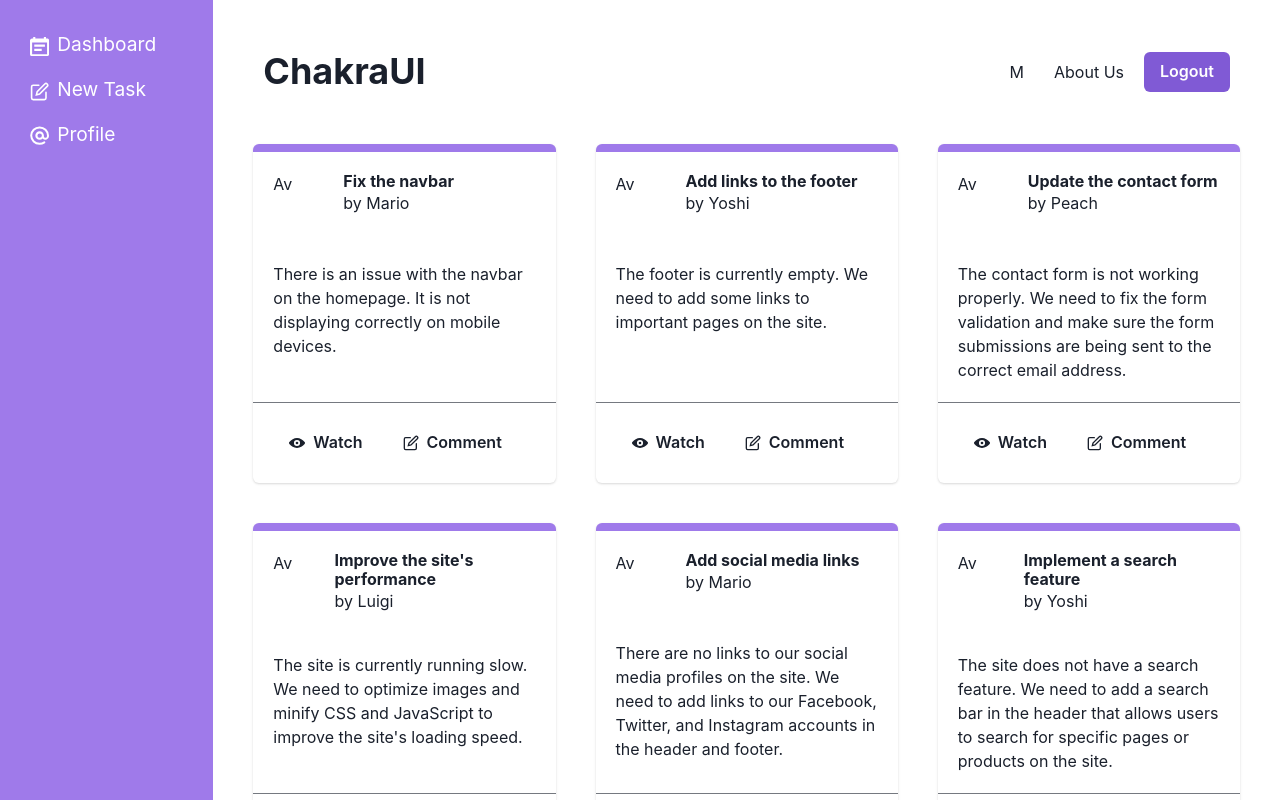
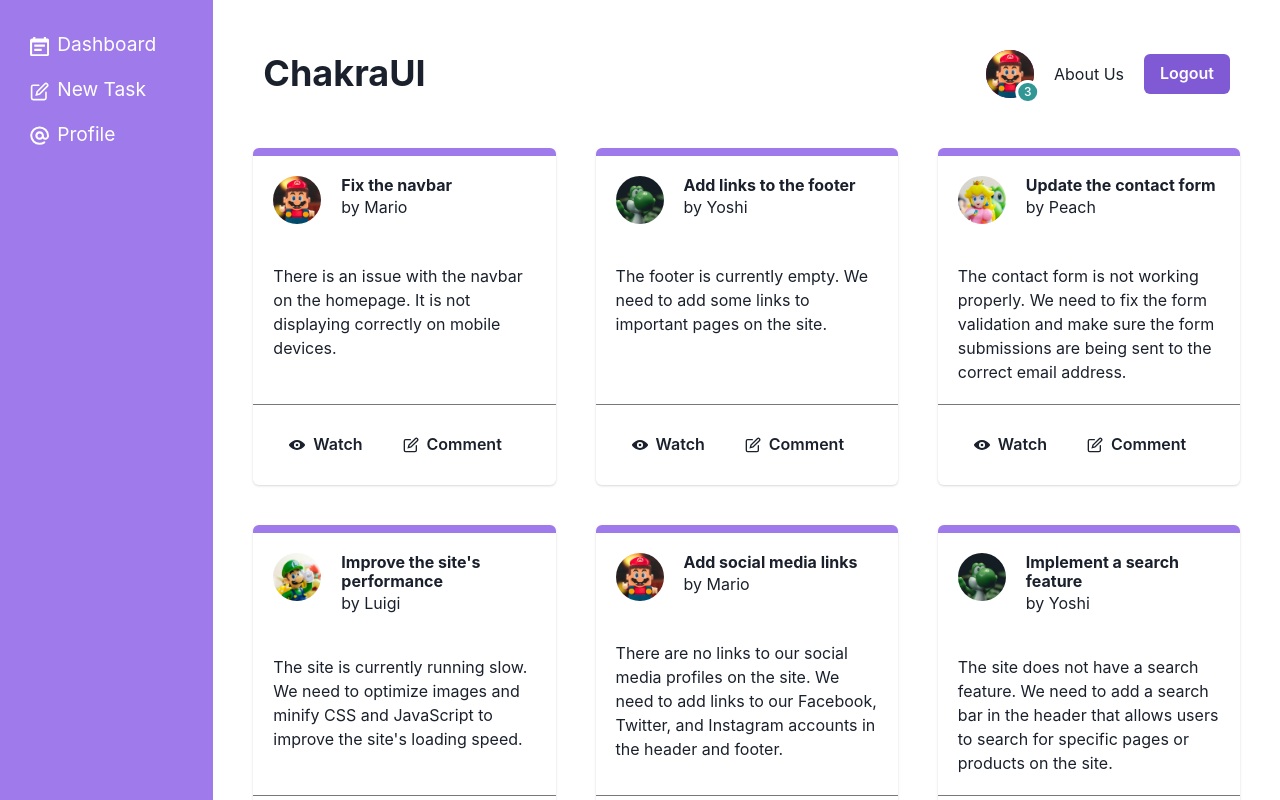
Before and after one commit to Sarinaryal/Complete_ChakraUI, a React (Vite) app: page / in a window 1280 px wide. Shown: the top 800 px of the page. Built offline with nearby package versions, Linux system fonts and the light colour scheme; data requests are answered from the project's data file.

Commit message:
Implemented Avatars with AvatarBadges

```diff
--- a/data/db.json
+++ b/data/db.json
@@ -19,7 +19,7 @@
        "title":"Update the contact form",
        "description":"The contact form is not working properly. We need to fix the form validation and make sure the form submissions are being sent to the correct email address.",
        "author":"Peach",
-       "img": "/img/peac.png"
+       "img": "/img/peach.png"
     },
     {
        "id":4,
--- a/src/Components/Navbar.jsx
+++ b/src/Components/Navbar.jsx
@@ -1,5 +1,5 @@
 import { UnlockIcon } from '@chakra-ui/icons';
-import { Box, Button, Flex, Heading, HStack, Spacer, Text, useToast } from '@chakra-ui/react';
+import { Avatar, AvatarBadge, Box, Button, Flex, Heading, HStack, Spacer, Text, useToast } from '@chakra-ui/react';
 import React from 'react'
 
 export default function Navbar() {
@@ -23,9 +23,13 @@
       <Spacer/>
       {/* Hstack works as gap between items */}
       <HStack spacing='20px'>
-      <Box bg='grey.200' p='10px'>M</Box>
-      <Text>About Us</Text>
-      <Button colorScheme='purple' onClick={showToast}>Logout</Button>
+        <Avatar name='Sario' bg='purple' src="/img/mario.png">
+          <AvatarBadge width='1.3em' bg='teal.500'>
+            <Text fontSize="xs" color='white'>3</Text>
+          </AvatarBadge>
+        </Avatar>
+        <Text>About Us</Text>
+        <Button colorScheme='purple' onClick={showToast}>Logout</Button>
       </HStack>
     </Flex>
 
--- a/src/pages/Dashboard.jsx
+++ b/src/pages/Dashboard.jsx
@@ -1,5 +1,5 @@
 import { EditIcon, ViewIcon } from "@chakra-ui/icons";
-import { Box, Button, Card, CardBody, CardFooter, CardHeader, Container, Divider, Flex, Heading, HStack, SimpleGrid, Text } from "@chakra-ui/react";
+import { Avatar, Box, Button, Card, CardBody, CardFooter, CardHeader, Container, Divider, Flex, Heading, HStack, SimpleGrid, Text } from "@chakra-ui/react";
 import { useLoaderData } from "react-router-dom";
 
 export default function Dashboard() {
@@ -12,9 +12,11 @@
         <Card key={task.id} borderTop='8px' borderColor='purple.400' bg='white'>
           <CardHeader>
             <Flex gap={5}>
-              <Box w='50px' h='50px'>
+
+              <Avatar src={task.img} />
+              {/* <Box w='50px' h='50px'>
                 <Text>Av</Text>
-              </Box>
+              </Box> */}
               <Box>
                 <Heading as='h3' size='sm'>{task.title}</Heading>
                 <Text>by {task.author}</Text>
```
